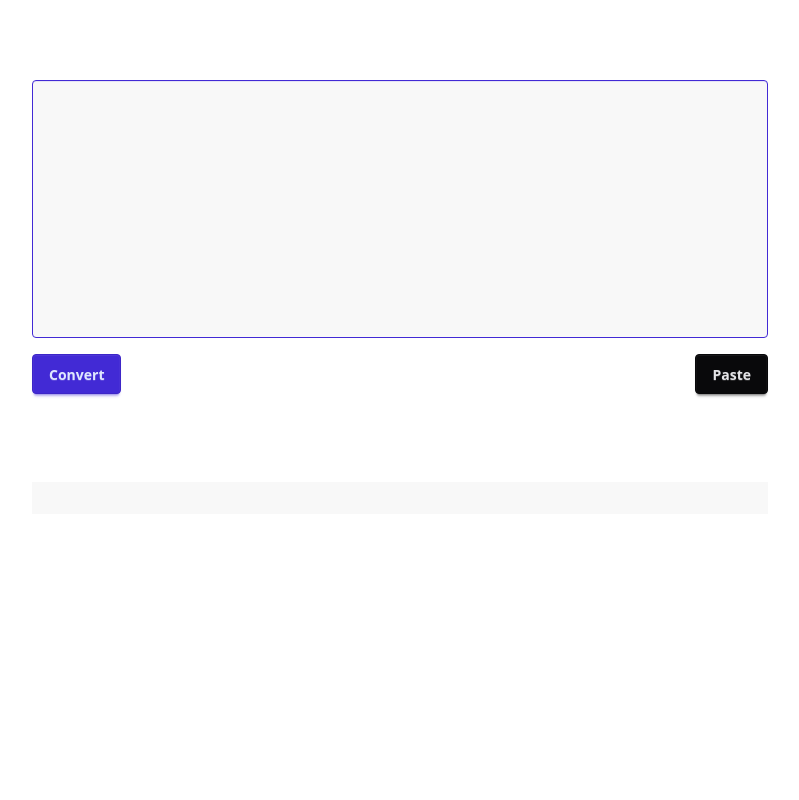
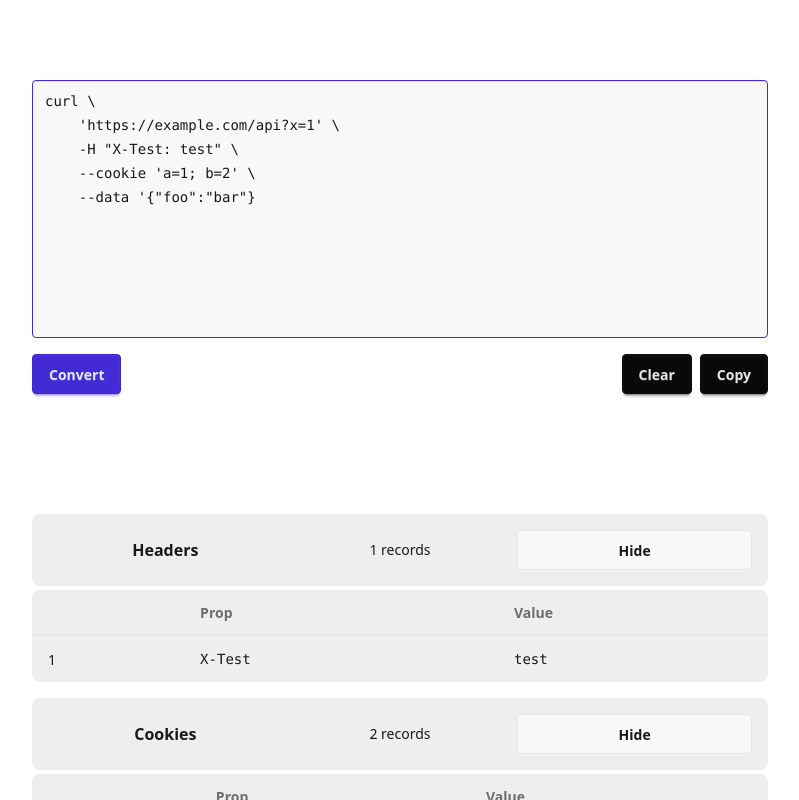
Before and after one commit to iaseth/cryptical, a SvelteKit app in the folder sv-app/: page /curl in a window 1280 px wide. Both pictures are taken after a click on the button "Convert". Shown: the top 800 px of the page, without its empty margins (240-1039 px from the left). Built offline with nearby package versions, Linux system fonts and the light colour scheme.

Commit message:
Updated some styles

```diff
--- a/sv-app/src/components/PropValueTable.svelte
+++ b/sv-app/src/components/PropValueTable.svelte
@@ -15,12 +15,14 @@
 </script>
 
 {#if records.length}
-	<button class="mx-auto block px-4 py-4 text-center" {onclick}>
-		<h3 class="text-xl font-bold">{header}</h3>
+<section class="space-y-1">
+	<header class="bg-base-300 px-4 py-4 text-center rounded-lg grid grid-cols-3 items-center">
+		<h4 class="font-bold">{header}</h4>
 		<p class="text-sm">{records.length} records</p>
-	</button>
+		<button {onclick} class="btn">{hidden ? "Show" : "Hide"}</button>
+	</header>
 
-	<table class="table" {hidden}>
+	<table class="table bg-base-300" {hidden}>
 		<thead>
 			<tr>
 				<th></th>
@@ -43,4 +45,5 @@
 			{/each}
 		</tbody>
 	</table>
+</section>
 {/if}
--- a/sv-app/src/routes/curl/+page.svelte
+++ b/sv-app/src/routes/curl/+page.svelte
@@ -4,7 +4,11 @@
 	import PropValueTable from "../../components/PropValueTable.svelte";
 	import TextArea from "../../components/TextArea.svelte";
 
-	let curlCommand = $state('');
+	let curlCommand = $state(`curl \\
+	'https://example.com/api?x=1' \\
+	-H "X-Test: test" \\
+	--cookie 'a=1; b=2' \\
+	--data '{"foo":"bar"}`);
 	let pythonCode = $state('');
 
 	let headers: PropVal[] = $state([]);
@@ -23,7 +27,7 @@
 <section class="max-w-3xl mx-auto p-4 pb-36">
 	<TextArea bind:value={curlCommand} submitText="Convert" onSubmit={onclick} />
 
-	<footer class="px-4 py-4 bg-base-200">
+	<footer class="py-4 space-y-4">
 		<pre class="text-wrap break-words">{pythonCode}</pre>
 
 		<PropValueTable header="Headers" records={headers} />
```
